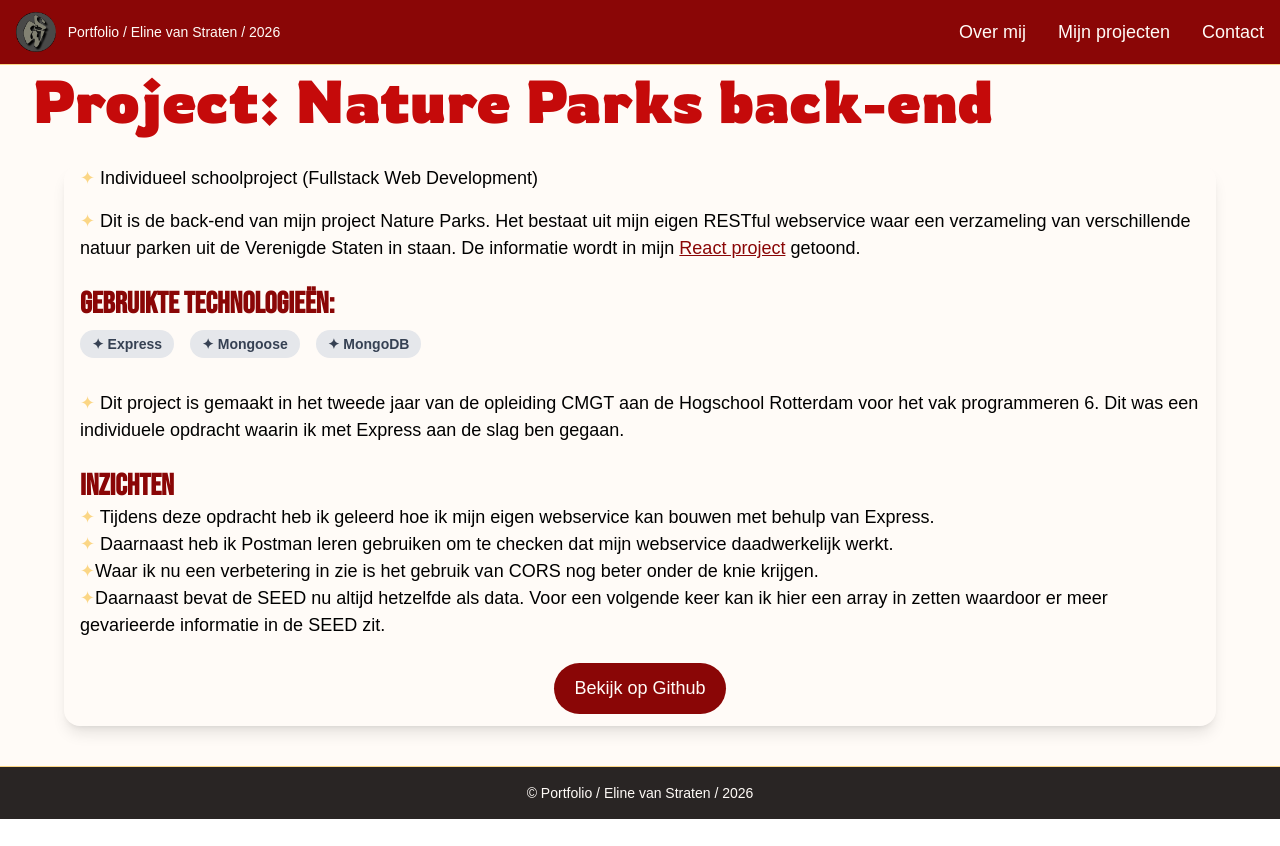
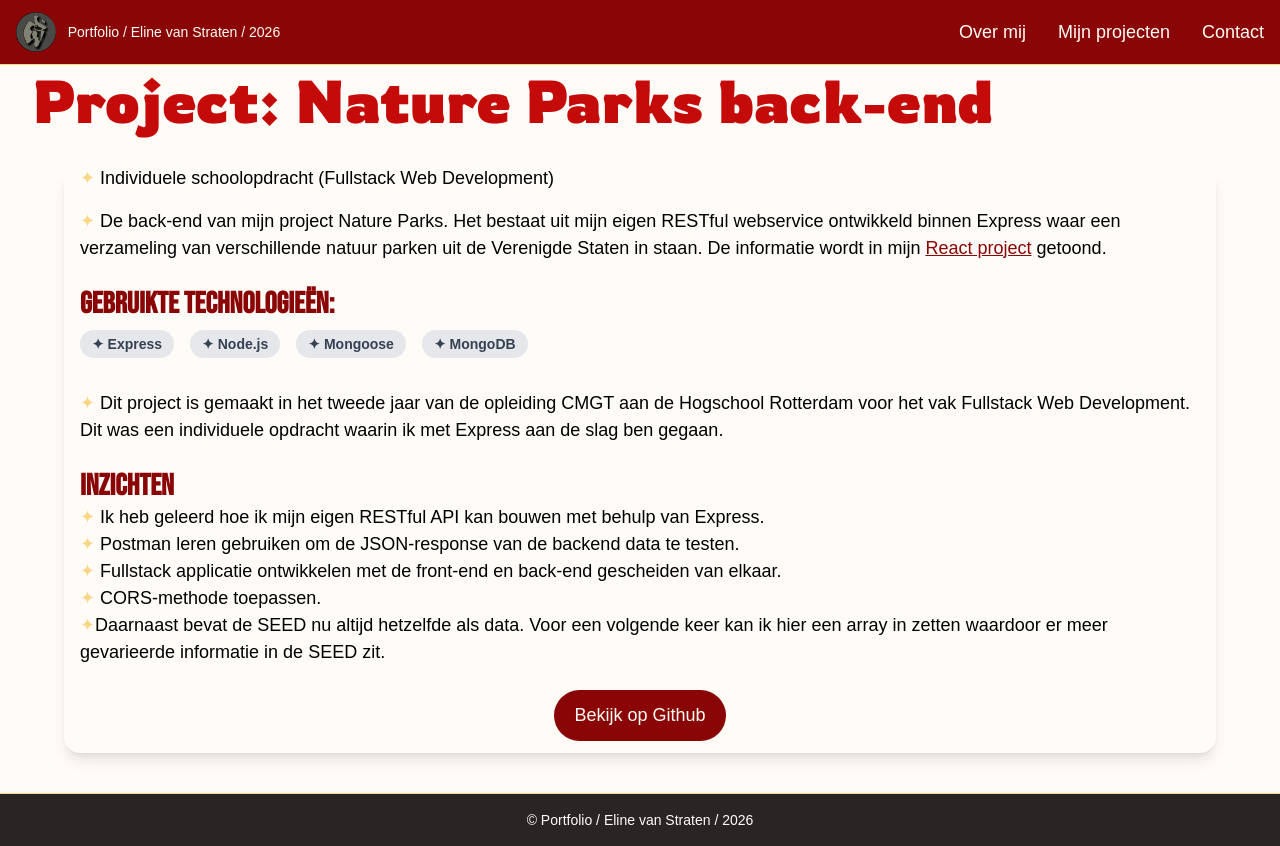
Before and after one commit to eline-vanstraten/eline-vanstraten.github.io, a React (Vite) app: page /natureParksBack in a window 1280 px wide. Before the commit the page ends 819 px from the top, so only its background shows below. Built offline with nearby package versions, Linux system fonts and the light colour scheme; a web font is replaced by a local one.

Commit message:
ADD new project, EDIT texts

```diff
--- a/src/App.jsx
+++ b/src/App.jsx
@@ -7,6 +7,7 @@ import NatureParksBack from "./pages/projects/NatureParksBack.jsx";
 import NatuurQuest from "./pages/projects/NatuurQuest.jsx";
 import Projects from "./pages/website/Projects.jsx";
 import AboutMe from "./pages/website/AboutMe.jsx";
+import KpopGroups from "./pages/projects/KpopGroups.jsx";
 
 const router = createBrowserRouter([
     {
@@ -41,6 +42,10 @@ const router = createBrowserRouter([
                 element: <AboutMe/>
             },
             {
+                path: "/kpopGroups",
+                element: <KpopGroups/>
+            },
+            {
                 path: "*",
                 element: (
                     <main className={"text-center mx-auto max-w-7xl mt-20"}>
--- a/src/pages/Index.jsx
+++ b/src/pages/Index.jsx
@@ -95,7 +95,7 @@ function Index() {
 
                         <ProjectCard
                             link={"/natureParksFront"}
-                            image={"/projects/natureParks/natureParks.png"}
+                            image={"/projects/natureParks/natureParksBegin.png"}
                             title={"Nature Parks front-end"}
                             description={"Een applicatie met een verzameling van verschillende natuur parken in de Verenigde Staten."}
                             date={"27 januari 2026"}
@@ -108,16 +108,16 @@ function Index() {
                             title={"Nature Parks back-end"}
                             description={"Een RESTful webservice met als data een verzameling van verschillende natuur parken in de Verenigde Staten."}
                             date={"27 januari 2026"}
-                            tags={["Express", "Mongoose", "MongoDB"]}
+                            tags={["Express", "Node.js", "Mongoose", "MongoDB"]}
                         />
 
                         <ProjectCard
                             link={"/natuurQuest"}
                             image={"/projects/natuurQuest/natuurquest.png"}
                             title={"NatuurQuest"}
-                            description={"een webapplicatie waar gezinnensamen een spel van 30 seconds over de natuur in de natuur kunnen spelen."}
+                            description={"een webapplicatie waar gezinnen samen een spel van 30 seconds over de natuur in de natuur spelen."}
                             date={"18 december 2025"}
-                            tags={["Laravel", "Blade", "Php", "Tailwind CSS"]}
+                            tags={["Laravel", "Blade", "Php", "Breeze", "Tailwind CSS"]}
                         />
 
                     </div>
--- /dev/null
+++ b/src/pages/projects/KpopGroups.jsx
@@ -0,0 +1,90 @@
+import {useEffect} from "react";
+import {Link} from "react-router";
+
+function KpopGroups() {
+
+    useEffect(() => {
+        window.scrollTo(0, 0)
+    }, []);
+
+    return (
+        <>
+            <section className={"flex flex-col px-4 sm:px-8 pb-10 gap-7"}>
+                <h1 className={"text-4xl sm:text-4xl md:text-5xl lg:text-6xl"}>Project: K-Pop Groups</h1>
+                <div className={"flex flex-col lg:flex-row gap-6"}>
+                    <div
+                        className={"flex flex-col gap-6 bg-body/5 rounded-2xl shadow-lg px-4 w-full mx-auto max-w-sm sm:max-w-xl md:max-w-3xl lg:max-w-4xl xl:max-w-6xl"}>
+                        <div className={"flex flex-col gap-4"}>
+                            <p><span className={"text-accent"}>✦</span> Individuele
+                                schoolopdracht (Web Application Frameworks)</p>
+                            <p><span className={"text-accent"}>✦</span> Een webapplicatie ontwikkeld binnen het Laravel
+                                MVC Framework waarin je op een
+                                overzichtelijke manier uit de database verkregen K-Pop groepen kan bekijken en beheren.
+                            </p>
+                        </div>
+
+                        <div>
+                            <h2 className={"text-2xl sm:text-3xl"}>Gebruikte technologieën:</h2>
+                            <div className={"flex flex-wrap gap-2 mt-2"}>
+                        <span
+                            className={"inline-block bg-gray-200 rounded-full px-3 py-1 text-sm font-semibold text-gray-700 mr-2 mb-2"}> ✦ Laravel</span>
+                                <span
+                                    className={"inline-block bg-gray-200 rounded-full px-3 py-1 text-sm font-semibold text-gray-700 mr-2 mb-2"}> ✦ Blade</span>
+                                <span
+                                    className={"inline-block bg-gray-200 rounded-full px-3 py-1 text-sm font-semibold text-gray-700 mr-2 mb-2"}> ✦ Php</span>
+                                <span
+                                    className={"inline-block bg-gray-200 rounded-full px-3 py-1 text-sm font-semibold text-gray-700 mr-2 mb-2"}> ✦ Breeze</span>
+                                <span
+                                    className={"inline-block bg-gray-200 rounded-full px-3 py-1 text-sm font-semibold text-gray-700 mr-2 mb-2"}> ✦ Tailwind CSS</span>
+                            </div>
+                        </div>
+
+                        <div>
+                            <p><span className={"text-accent"}>✦</span> Dit project is gemaakt
+                                in het tweede jaar van de
+                                opleiding CMGT aan de Hogschool Rotterdam voor het vak Web Application Frameworks. Dit
+                                was een
+                                individuele opdracht waarin ik met Laravel en Tailwind CSS aan de slag ben gegaan.</p>
+                        </div>
+
+                        <div>
+                            <h2 className={"text-2xl sm:text-3xl"}>Inzichten</h2>
+                            <p><span className={"text-accent"}>✦</span> Leren werken met een MVC framework en het
+                                scheiden van verantwoordelijkheden.</p>
+                            <p><span className={"text-accent"}>✦</span> Werken met Eloquent ORM om het werken met
+                                databaserecords te vereenvoudigen.</p>
+                            <p><span className={"text-accent"}>✦</span>OWASP-richtlijnen toegepast voor de beveiliging
+                                van de applicatie.</p>
+                            <p><span className={"text-accent"}>✦</span>Leren over de OTAP-methode voor een professioneel
+                                werkproces.</p>
+                        </div>
+
+                        <div className={"flex flex-col sm:flex-row gap-4 justify-center mb-3"}>
+                            <a href={"https://github.com/eline-vanstraten/kpop-groups"}
+                               className={"inline-block bg-primary rounded-full px-5 py-3 text-body hover:bg-secondary"}>Bekijk
+                                op Github</a>
+                        </div>
+
+
+                    </div>
+                    <div
+                        className={"grid grid-cols-1 gap-4 w-full mx-auto lg:max-w-2xl"}>
+                        <img src={"/projects/kpopGroups/kpopGroupsHome.png"} alt={"Kpop groups home page"}
+                             className={"w-fit h-auto object-contain rounded-lg shadow-md"}/>
+                        <img src={"/projects/kpopGroups/kpopGroupsFilter.png"} alt={"Kpop groups filtered home page"}
+                             className={"w-fit h-auto object-contain rounded-lg shadow-md"}/>
+                        <img src={"/projects/kpopGroups/kpopGroupsDetail.png"} alt={"Kpop groups detail page"}
+                             className={"w-fit h-auto object-contain rounded-lg shadow-md"}/>
+                        <img src={"/projects/kpopGroups/kpopGroupsAdmin.png"} alt={"Kpop groups admin page"}
+                             className={"w-fit h-auto object-contain rounded-lg shadow-md"}/>
+
+                    </div>
+
+                </div>
+            </section>
+
+        </>
+    )
+}
+
+export default KpopGroups;
--- a/src/pages/projects/NatureParksBack.jsx
+++ b/src/pages/projects/NatureParksBack.jsx
@@ -17,11 +17,12 @@ function NatureParksBack() {
                     <div
                         className={"flex flex-col gap-6 bg-body/5 rounded-2xl shadow-lg px-4 w-full mx-auto max-w-sm sm:max-w-xl md:max-w-3xl lg:max-w-4xl xl:max-w-6xl"}>
                         <div className={"flex flex-col gap-4"}>
-                            <p><span className={"text-accent"}>✦</span> Individueel
-                                schoolproject (Fullstack Web Development)</p>
-                            <p><span className={"text-accent"}>✦</span> Dit is de back-end van
+                            <p><span className={"text-accent"}>✦</span> Individuele
+                                schoolopdracht (Fullstack Web Development)</p>
+                            <p><span className={"text-accent"}>✦</span> De back-end van
                                 mijn project Nature
-                                Parks. Het bestaat uit mijn eigen RESTful webservice waar een verzameling van
+                                Parks. Het bestaat uit mijn eigen RESTful webservice ontwikkeld binnen Express waar een
+                                verzameling van
                                 verschillende
                                 natuur parken uit de Verenigde Staten in staan. De informatie wordt in mijn{" "}
                                 <Link to={"/natureParksFront"}
@@ -35,6 +36,8 @@ function NatureParksBack() {
                         <span
                             className={"inline-block bg-gray-200 rounded-full px-3 py-1 text-sm font-semibold text-gray-700 mr-2 mb-2"}> ✦ Express</span>
                                 <span
+                                    className={"inline-block bg-gray-200 rounded-full px-3 py-1 text-sm font-semibold text-gray-700 mr-2 mb-2"}> ✦ Node.js</span>
+                                <span
                                     className={"inline-block bg-gray-200 rounded-full px-3 py-1 text-sm font-semibold text-gray-700 mr-2 mb-2"}> ✦ Mongoose</span>
                                 <span
                                     className={"inline-block bg-gray-200 rounded-full px-3 py-1 text-sm font-semibold text-gray-700 mr-2 mb-2"}> ✦ MongoDB</span>
@@ -44,19 +47,23 @@ function NatureParksBack() {
                         <div>
                             <p><span className={"text-accent"}>✦</span> Dit project is gemaakt
                                 in het tweede jaar van de
-                                opleiding CMGT aan de Hogschool Rotterdam voor het vak programmeren 6. Dit was een
+                                opleiding CMGT aan de Hogschool Rotterdam voor het vak Fullstack Web Development. Dit
+                                was een
                                 individuele opdracht waarin ik met Express aan de slag ben gegaan.</p>
                         </div>
 
                         <div>
                             <h2 className={"text-2xl sm:text-3xl"}>Inzichten</h2>
-                            <p><span className={"text-accent"}>✦</span> Tijdens deze opdracht
-                                heb ik geleerd hoe ik mijn eigen webservice kan bouwen met behulp van Express. </p>
-                            <p><span className={"text-accent"}>✦</span> Daarnaast heb ik
-                                Postman
-                                leren gebruiken om te checken dat mijn webservice daadwerkelijk werkt.</p>
-                            <p><span className={"text-accent"}>✦</span>Waar ik nu een
-                                verbetering in zie is het gebruik van CORS nog beter onder de knie krijgen. </p>
+                            <p><span className={"text-accent"}>✦</span> Ik heb geleerd hoe ik mijn eigen RESTful API kan
+                                bouwen met behulp van Express. </p>
+                            <p><span className={"text-accent"}>✦</span> Postman leren gebruiken om de JSON-response van
+                                de
+                                backend data te
+                                testen.</p>
+                            <p><span className={"text-accent"}>✦</span> Fullstack applicatie ontwikkelen met de
+                                front-end en
+                                back-end gescheiden van elkaar.</p>
+                            <p><span className={"text-accent"}>✦</span> CORS-methode toepassen.</p>
                             <p><span className={"text-accent"}>✦</span>Daarnaast bevat de SEED
                                 nu altijd hetzelfde als data. Voor een volgende keer kan ik hier een array in zetten
                                 waardoor er meer gevarieerde informatie in de SEED zit.</p>
--- a/src/pages/projects/NatureParksFront.jsx
+++ b/src/pages/projects/NatureParksFront.jsx
@@ -15,11 +15,12 @@ function NatureParksFront() {
                     <div
                         className={"flex flex-col gap-6 bg-body/5 rounded-2xl shadow-lg px-4 w-full mx-auto max-w-sm sm:max-w-xl md:max-w-3xl lg:max-w-4xl xl:max-w-6xl"}>
                         <div className={"flex flex-col gap-4"}>
-                            <p><span className={"text-accent"}>✦</span> Individueel
-                                schoolproject (Fullstack Web Development)</p>
-                            <p><span className={"text-accent"}>✦</span> Dit is de front-end van
+                            <p><span className={"text-accent"}>✦</span> Individuele
+                                schoolopdracht (Fullstack Web Development)</p>
+                            <p><span className={"text-accent"}>✦</span> De front-end van
                                 mijn project Nature
-                                Parks. Het bestaat uit een applicatie met een verzameling van verschillende natuur
+                                Parks. Het bestaat uit een applicatie ontwikkeld in React met een verzameling van
+                                verschillende natuur
                                 parken
                                 in de Verenigde Staten. De informatie wordt uit mijn eigen{" "}
                                 <Link to={"/natureParksBack"}
@@ -46,20 +47,21 @@ function NatureParksFront() {
                         <div>
                             <p><span className={"text-accent"}>✦</span> Dit project is gemaakt
                                 in het tweede jaar van de
-                                opleiding CMGT aan de Hogschool Rotterdam voor het vak programmeren 6. Dit was een
+                                opleiding CMGT aan de Hogschool Rotterdam voor het vak Fullstack Web Development. Dit
+                                was een
                                 individuele opdracht waarin ik met React en Tailwind CSS aan de slag ben gegaan.</p>
                         </div>
 
                         <div>
                             <h2 className={"text-2xl sm:text-3xl"}>Inzichten</h2>
-                            <p><span className={"text-accent"}>✦</span> Tijdens deze opdracht
-                                heb ik geleerd hoe ik
-                                vanuit
-                                een single page applicatie met routes een applicatie kan maken waarin je kan navigeren
-                                tussen verschillende onderdelen. </p>
-                            <p><span className={"text-accent"}>✦</span> Daarnaast heb ik
-                                geleerd hoe je verschillende
-                                componenten gebruikt om je pagina's te maken en deze te verbinden met elkaar.</p>
+                            <p><span className={"text-accent"}>✦</span> Leren werken met Routes vanaf een single page
+                                applicatie.</p>
+                            <p><span className={"text-accent"}>✦</span> Werken met Componenten en Props om waarden door
+                                te geven.</p>
+                            <p><span className={"text-accent"}>✦</span> Gebruik van Fetch (Asynchroon JavaScript) om
+                                data op te halen en te bewerken.</p>
+                            <p><span className={"text-accent"}>✦</span> Leren werken met States voor het beheren van
+                                gegevens die veranderen.</p>
                             <p><span className={"text-accent"}>✦</span>Waar ik nu een
                                 verbetering in zie is het
                                 effectiever omgaan met het fetchen van informatie uit de webservice. Voor elke pagina
--- a/src/pages/projects/Poppy.jsx
+++ b/src/pages/projects/Poppy.jsx
@@ -14,9 +14,10 @@ function Poppy() {
                     <div
                         className={"flex flex-col gap-6 bg-body/5 rounded-2xl shadow-lg px-4 w-full mx-auto max-w-sm sm:max-w-xl md:max-w-3xl lg:max-w-4xl xl:max-w-6xl"}>
                         <div className={"flex flex-col gap-4"}>
-                            <p><span className={"text-accent"}>✦</span> Schoolproject </p>
+                            <p><span className={"text-accent"}>✦</span> Groeps Schoolproject (Tailored Learning
+                                Environment) </p>
                             <p><span className={"text-accent"}>✦</span> Poppy is een muziek
-                                applicatie gemaakt om mensen
+                                applicatie, ontwikkeld in React, gemaakt om mensen
                                 uit hun muziekbubbel te halen. Je ontdekt nieuwe muziek doormiddel van aanbevelingen
                                 gebaseerd op je genre voorkeuren. Door transparantie over het Algoritme dat hierachter
                                 zit ontdek je ook waarom nummers aanbevolen worden en wat jouw muziekbubbel is.</p>
@@ -42,7 +43,8 @@ function Poppy() {
                         <div>
                             <p><span className={"text-accent"}>✦</span> Dit project is gemaakt
                                 in het tweede jaar van de
-                                opleiding CMGT aan de Hogschool Rotterdam tijdens Tailored Learning Enviroment 3.
+                                opleiding CMGT aan de Hogschool Rotterdam tijdens Tailored Learning Enviroment
+                                projectweken.
                                 Tijdens dit project werdt er gewerkt in 2 verschillende teams: een front-end en back-end
                                 team. Ik
                                 was onderdeel van het front-end team van Poppy.</p>
--- a/src/pages/website/Projects.jsx
+++ b/src/pages/website/Projects.jsx
@@ -33,7 +33,7 @@ function Projects() {
 
                         <ProjectCard
                             link={"/natureParksFront"}
-                            image={"/projects/natureParks/natureParks.png"}
+                            image={"/projects/natureParks/natureParksBegin.png"}
                             title={"Nature Parks front-end"}
                             description={"Een applicatie met een verzameling van verschillende natuur parken in de Verenigde Staten."}
                             date={"27 januari 2026"}
@@ -46,16 +46,25 @@ function Projects() {
                             title={"Nature Parks back-end"}
                             description={"Een RESTful webservice met als data een verzameling van verschillende natuur parken in de Verenigde Staten."}
                             date={"27 januari 2026"}
-                            tags={["Express", "Mongoose", "MongoDB"]}
+                            tags={["Express", "Node.js", "Mongoose", "MongoDB"]}
                         />
 
                         <ProjectCard
                             link={"/natuurQuest"}
                             image={"/projects/natuurQuest/natuurquest.png"}
                             title={"NatuurQuest"}
-                            description={"een webapplicatie waar gezinnensamen een spel van 30 seconds over de natuur in de natuur kunnen spelen."}
+                            description={"een webapplicatie waar gezinnen samen een spel van 30 seconds over de natuur in de natuur spelen."}
                             date={"18 december 2025"}
-                            tags={["Laravel", "Blade", "Php", "Tailwind CSS"]}
+                            tags={["Laravel", "Blade", "Php", "Breeze", "Tailwind CSS"]}
+                        />
+
+                        <ProjectCard
+                            link={"/kpopGroups"}
+                            image={"/projects/kpopGroups/kpopGroupsHome.png"}
+                            title={"K-Pop Groups"}
+                            description={"Een webapplicatie waarin je op een overzichtelijke manier uit de database verkregen K-Pop groepen kan bekijken en beheren."}
+                            date={"31 oktober 2025"}
+                            tags={["Laravel", "Blade", "Php", "Breeze", "Tailwind CSS"]}
                         />
 
                     </div>
```
Also changed, not shown: src/pages/projects/NatuurQuest.jsx (+11 -6 lines).
